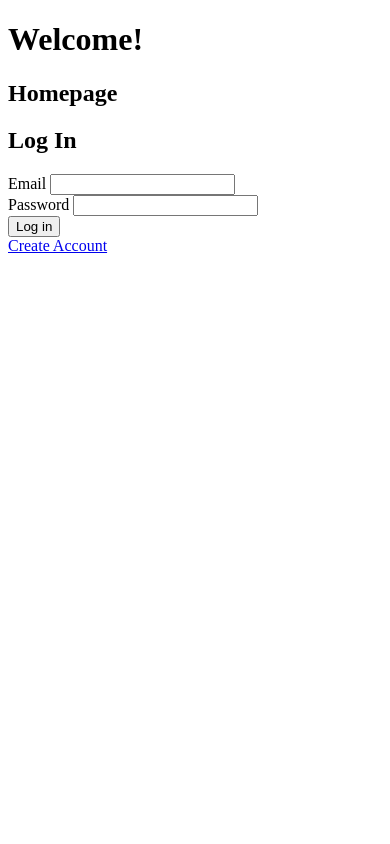
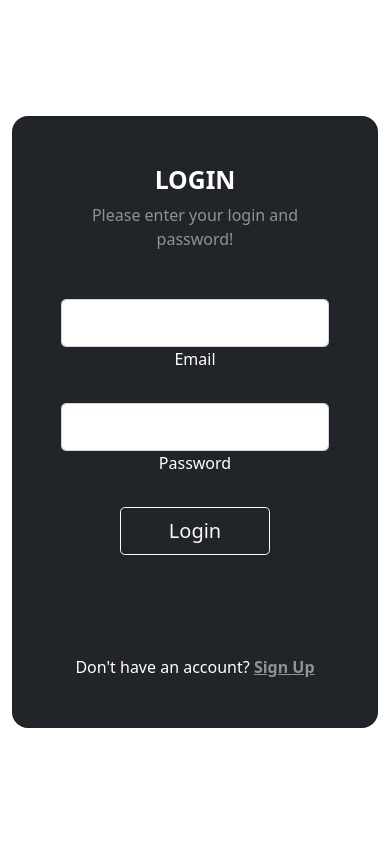
Before and after one commit to d-luangrath/Hackbright-Project, a Flask app: page / in a window 390 px wide. Run offline with Flask 3, Linux system fonts and the light colour scheme; some libraries are stand-ins or nearby versions.

Commit message:
display user fav to profile, implement bootstrap on html for log in page

```diff
--- a/server.py
+++ b/server.py
@@ -91,25 +91,16 @@ def logout():
 
 @app.route("/recipes")
 def all_recipes():
-    """View all random recipes"""
+    """View all random recipes as a list"""
     recipes = crud.get_all_recipes()
     if not recipes:
         return render_template("recipe_not_found.html")
     return render_template("all_recipes.html", recipes=recipes)
 
 
-# @app.route("/recipe/<id>")
-# def recipe(id):
-#     """View a specific recipe from random api"""
-#     recipe = crud.get_recipe_by_id(id)
-#     if not recipe:
-#         return render_template("recipe_not_found.html")
-#     return render_template("recipe_details.html", recipe=recipe)
-
-
 @app.route("/recipe/<id>")
 def recipe_from_search_api(id):
-    """View specific recipe from the search by ingredients api"""
+    """View a specific recipe from the search api an random recipes list"""
     recipe_from_db = crud.get_recipe_by_id(id)  # check if recipe is in DB
 
     # if it was not found in DB (recipe == None), try to get recipe from API
@@ -144,7 +135,7 @@ def recipe_by_ingredient():
     return jsonify(recipe_names)
 
 
-@app.route('/favorite/<recipe_id>')
+@app.route('/favorites/<recipe_id>')
 def add_recipe_to_favorites(recipe_id):
     """Add recipe to user's favorites"""
     user_id = session["user_id"]
@@ -167,6 +158,32 @@ def add_recipe_to_favorites(recipe_id):
         )
 
 
+@app.route('/unfavorite/<recipe_id>')
+def unvaforite(recipe_id):
+    user_id = session["user_id"]
+    crud.unfavorite_recipe_from_db(user_id=user_id, recipe_id=recipe_id)
+
+    return jsonify(
+        {"status": "Success",
+        "msg": f"Removed recipe '{recipe_id}' from user's '{user_id}' favorites",}
+    )
+
+
+@app.route('/favorites')
+def show_fav_recipes():
+    """Disply user's favorited recipes to their profile"""
+    user_id = session["user_id"]
+    user_name = session["name"]
+    recipe_ids = crud.get_favorite_recipe_ids_for_user(user_id)
+
+    # get recipe records from Recipes by using recipe ids
+    recipe_recs = []
+
+    for id in recipe_ids:
+        recipe_recs.append(crud.get_recipe_by_id(id))
+
+    return render_template("favorites.html", user_name=user_name, recipe_records=recipe_recs)
+
 
 if __name__ == "__main__":
     connect_to_db(app)
--- a/templates/base.html
+++ b/templates/base.html
@@ -1,19 +1,25 @@
 <!doctype html>
 <html>
   <head>
+    <!-- Bootstrap CSS -->
+    <link href="https://cdn.jsdelivr.net/npm/bootstrap@5.0.1/dist/css/bootstrap.min.css" rel="stylesheet" integrity="sha384-+0n0xVW2eSR5OomGNYDnhzAbDsOXxcvSN1TPprVMTNDbiYZCxYbOOl7+AMvyTG2x" crossorigin="anonymous">
+    <link rel="stylesheet" href="https://cdn.jsdelivr.net/npm/bootstrap-icons@1.10.3/font/bootstrap-icons.css%22%3E">
+
+    <!-- My CSS-->
+   <!-- <link rel="stylesheet" href="/static/css/style.css"> -->
+
     <meta charset="utf-8">
     <meta name="viewport" content="width=device-width">
+
     <title>{% block title %}{% endblock %}</title>
 
     {% block head %}{% endblock %}
   </head>
   <body>
-    {% for msg in get_flashed_messages() %}
-      <p class="flash-msg">{{ msg }}</p>
-    {% endfor %}
-
     {% block body %}{% endblock %}
 
     {% block after_body %}{% endblock %}
+    <!-- Bootstrap JavaScript Bundle with Popper (a Bootstrap dependency for popovers) -->
+    <script src="https://cdn.jsdelivr.net/npm/bootstrap@5.0.1/dist/js/bootstrap.bundle.min.js" integrity="sha384-gtEjrD/SeCtmISkJkNUaaKMoLD0//ElJ19smozuHV6z3Iehds+3Ulb9Bn9Plx0x4" crossorigin="anonymous"></script>
   </body>
 </html>
--- a/templates/homepage.html
+++ b/templates/homepage.html
@@ -1,11 +1,60 @@
 {% extends 'base.html' %}
-{% block title %}Recipes Homepage{% endblock %}
+{% block title %}Sign in{% endblock %}
 
 {% block body %}
-  <h1>Welcome!</h1>
+<!--Sign in-->
+<section class="vh-100 gradient-custom">
+  <div class="container py-5 h-100">
+    <div class="row d-flex justify-content-center align-items-center h-100">
+      <div class="col-12 col-md-8 col-lg-6 col-xl-5">
+        <div class="card bg-dark text-white" style="border-radius: 1rem;">
+          <div class="card-body p-5 text-center">
 
+            <div class="mb-md-5 mt-md-4 pb-5">
+
+              <h2 class="fw-bold mb-2 text-uppercase">Login</h2>
+              <p class="text-white-50 mb-5">Please enter your login and password!</p>
+
+              <form action="/login" method="POST">
+              <div class="form-outline form-white mb-4">
+                <input type="text" name="login-email" class="form-control form-control-lg" />
+                <label class="form-label" for="login-email">Email</label>
+              </div>
+
+              <div class="form-outline form-white mb-4">
+                <input type="password" name="login-pass" class="form-control form-control-lg" />
+                <label class="form-label" for="typePasswordX">Password</label>
+              </div>
+              {% for msg in get_flashed_messages() %}
+              <p class="flash-msg">{{ msg }}</p>
+              {% endfor %}
+
+              <button class="btn btn-outline-light btn-lg px-5" type="submit">Login</button>
+              </form>
+
+              <div class="d-flex justify-content-center text-center mt-4 pt-1">
+                <a href="#!" class="text-white"><i class="fab fa-facebook-f fa-lg"></i></a>
+                <a href="#!" class="text-white"><i class="fab fa-twitter fa-lg mx-4 px-2"></i></a>
+                <a href="#!" class="text-white"><i class="fab fa-google fa-lg"></i></a>
+              </div>
+
+            </div>
+
+            <div>
+              <p class="mb-0">Don't have an account? <a href="#!" class="text-white-50 fw-bold">Sign Up</a>
+              </p>
+            </div>
+
+          </div>
+        </div>
+      </div>
+    </div>
+  </div>
+</section>
+
+
+  <!-- <h1>Welcome!</h1>
   <h2>Homepage</h2>
-
   <h2>Log In</h2>
   <form action="/login" method="POST">
     <label for="login-email">Email</label>
@@ -19,5 +68,5 @@
 
   <div>
       <a href="/signup">Create Account</a>
-  </div>
+  </div> -->
 {% endblock %}
```
